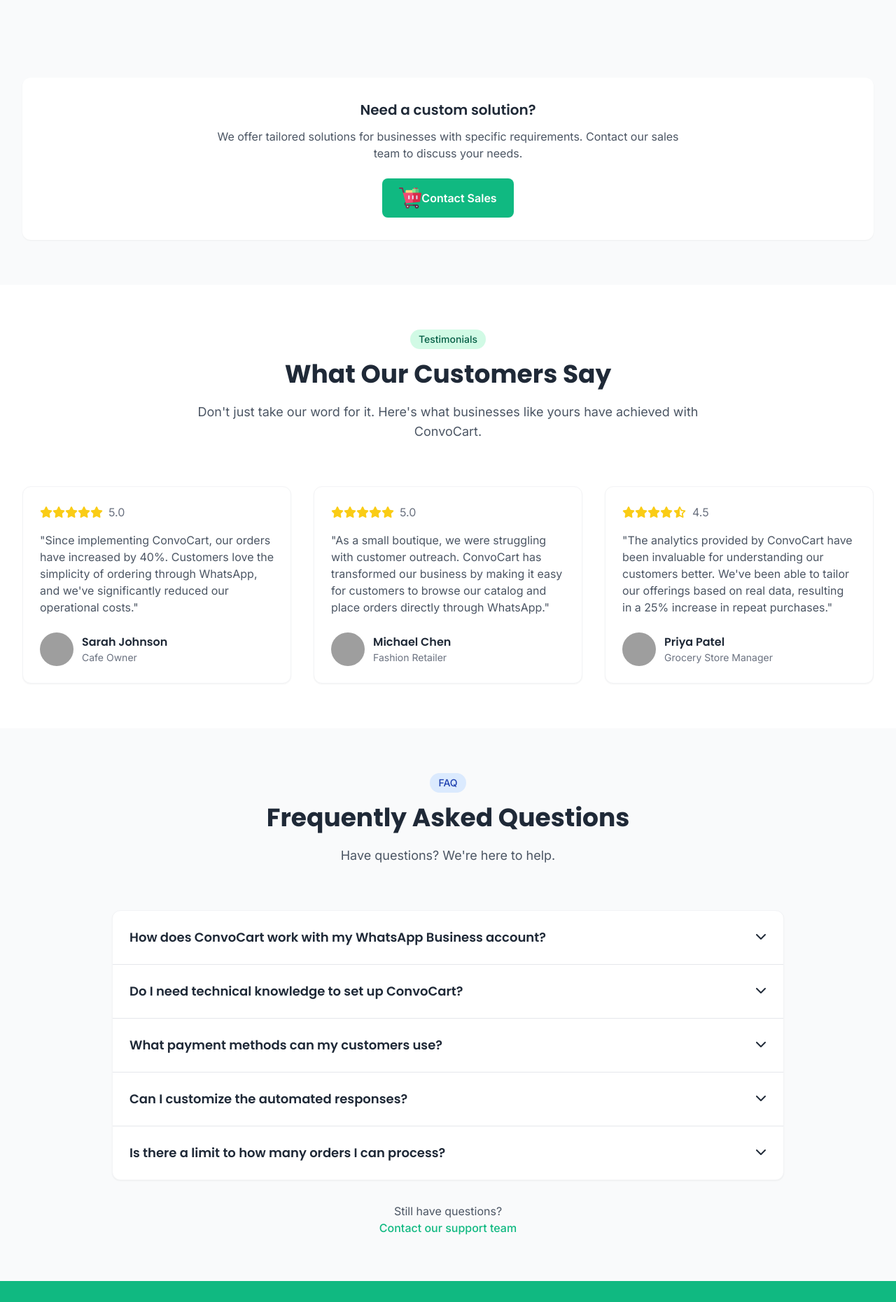
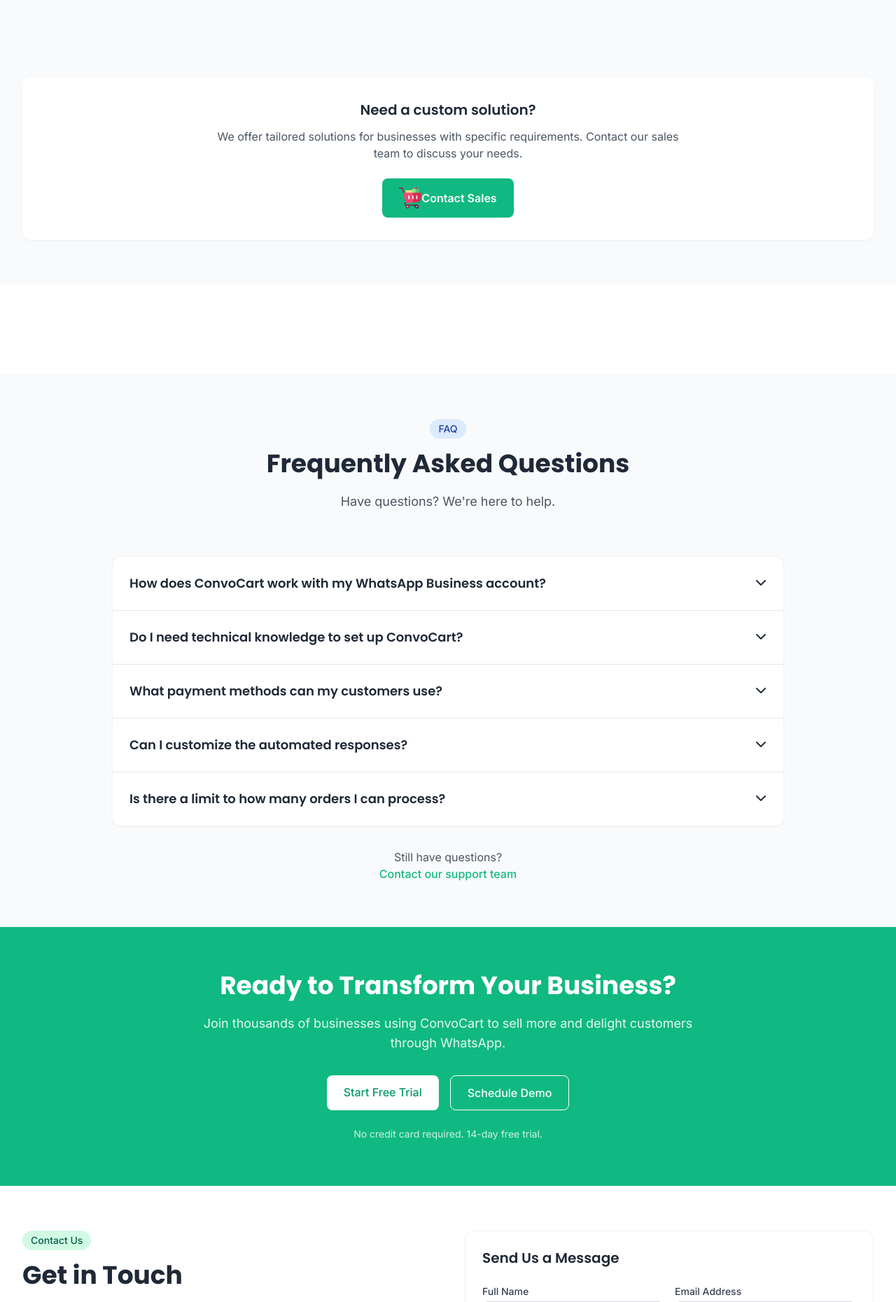
Before and after one commit to meaLuda/convocart, a Django app: template app/templates/intro.html in a window 1280 px wide. Shown: the part 4069-5930 px from the top of the page at 70% size. Run offline with Django 3.2, Linux system fonts and the light colour scheme; the template is opened without the code that fills it, so the values that code supplies are empty; grey boxes are pictures that could not be loaded.

Commit message:
updated ui check for admin on header

```diff
--- a/app/templates/base.html
+++ b/app/templates/base.html
@@ -188,6 +188,7 @@
     {% block head %}{% endblock %}
 </head>
 <body class="flex flex-col min-h-screen bg-gray-50">
+    {% if admin %}
     <header class="bg-gray-800 shadow-lg sticky top-0 z-40" x-data="{ mobileMenuOpen: false }">
     <div class="container mx-auto px-4 sm:px-6 lg:px-8">
         <div class="flex justify-between items-center py-3">
@@ -323,6 +324,7 @@
         </div>
     </div>
 </header>
+    {% endif %}
 
     <!-- Toast Notification Container -->
     <div id="toast-container" class="toast-container"></div>
--- a/app/templates/intro.html
+++ b/app/templates/intro.html
@@ -902,17 +902,17 @@
     <!-- Testimonials Section -->
     <section class="py-16">
         <div class="max-w-7xl mx-auto px-4 sm:px-6 lg:px-8">
-            <div class="text-center max-w-3xl mx-auto mb-16">
+            <!-- <div class="text-center max-w-3xl mx-auto mb-16">
                 <span
                     class="inline-block bg-primary-100 text-primary-800 py-1 px-3 rounded-full text-sm font-medium mb-4">Testimonials</span>
                 <h2 class="text-3xl md:text-4xl font-display font-bold mb-5">What Our Customers Say</h2>
                 <p class="text-lg text-gray-600">Don't just take our word for it. Here's what businesses like yours have
                     achieved with ConvoCart.</p>
-            </div>
+            </div> -->
 
             <div class="grid md:grid-cols-3 gap-8">
                 <!-- Testimonial 1 -->
-                <div class="bg-white rounded-xl shadow-sm border border-gray-100 p-6">
+                <!-- <div class="bg-white rounded-xl shadow-sm border border-gray-100 p-6">
                     <div class="flex items-center mb-4">
                         <div class="flex text-yellow-400">
                             <i class="fas fa-star"></i>
@@ -934,57 +934,7 @@
                             <p class="text-sm text-gray-500">Cafe Owner</p>
                         </div>
                     </div>
-                </div>
-
-                <!-- Testimonial 2 -->
-                <div class="bg-white rounded-xl shadow-sm border border-gray-100 p-6">
-                    <div class="flex items-center mb-4">
-                        <div class="flex text-yellow-400">
-                            <i class="fas fa-star"></i>
-                            <i class="fas fa-star"></i>
-                            <i class="fas fa-star"></i>
-                            <i class="fas fa-star"></i>
-                            <i class="fas fa-star"></i>
-                        </div>
-                        <span class="text-gray-500 ml-2">5.0</span>
-                    </div>
-                    <p class="text-gray-600 mb-6">"As a small boutique, we were struggling with customer outreach.
-                        ConvoCart has transformed our business by making it easy for customers to browse our catalog and
-                        place orders directly through WhatsApp."</p>
-                    <div class="flex items-center">
-                        <img src="https://randomuser.me/api/portraits/men/43.jpg" alt="Customer"
-                            class="w-12 h-12 rounded-full">
-                        <div class="ml-3">
-                            <h4 class="font-semibold">Michael Chen</h4>
-                            <p class="text-sm text-gray-500">Fashion Retailer</p>
-                        </div>
-                    </div>
-                </div>
-
-                <!-- Testimonial 3 -->
-                <div class="bg-white rounded-xl shadow-sm border border-gray-100 p-6">
-                    <div class="flex items-center mb-4">
-                        <div class="flex text-yellow-400">
-                            <i class="fas fa-star"></i>
-                            <i class="fas fa-star"></i>
-                            <i class="fas fa-star"></i>
-                            <i class="fas fa-star"></i>
-                            <i class="fas fa-star-half-alt"></i>
-                        </div>
-                        <span class="text-gray-500 ml-2">4.5</span>
-                    </div>
-                    <p class="text-gray-600 mb-6">"The analytics provided by ConvoCart have been invaluable for
-                        understanding our customers better. We've been able to tailor our offerings based on real data,
-                        resulting in a 25% increase in repeat purchases."</p>
-                    <div class="flex items-center">
-                        <img src="https://randomuser.me/api/portraits/women/21.jpg" alt="Customer"
-                            class="w-12 h-12 rounded-full">
-                        <div class="ml-3">
-                            <h4 class="font-semibold">Priya Patel</h4>
-                            <p class="text-sm text-gray-500">Grocery Store Manager</p>
-                        </div>
-                    </div>
-                </div>
+                </div> -->
             </div>
         </div>
     </section>
```
